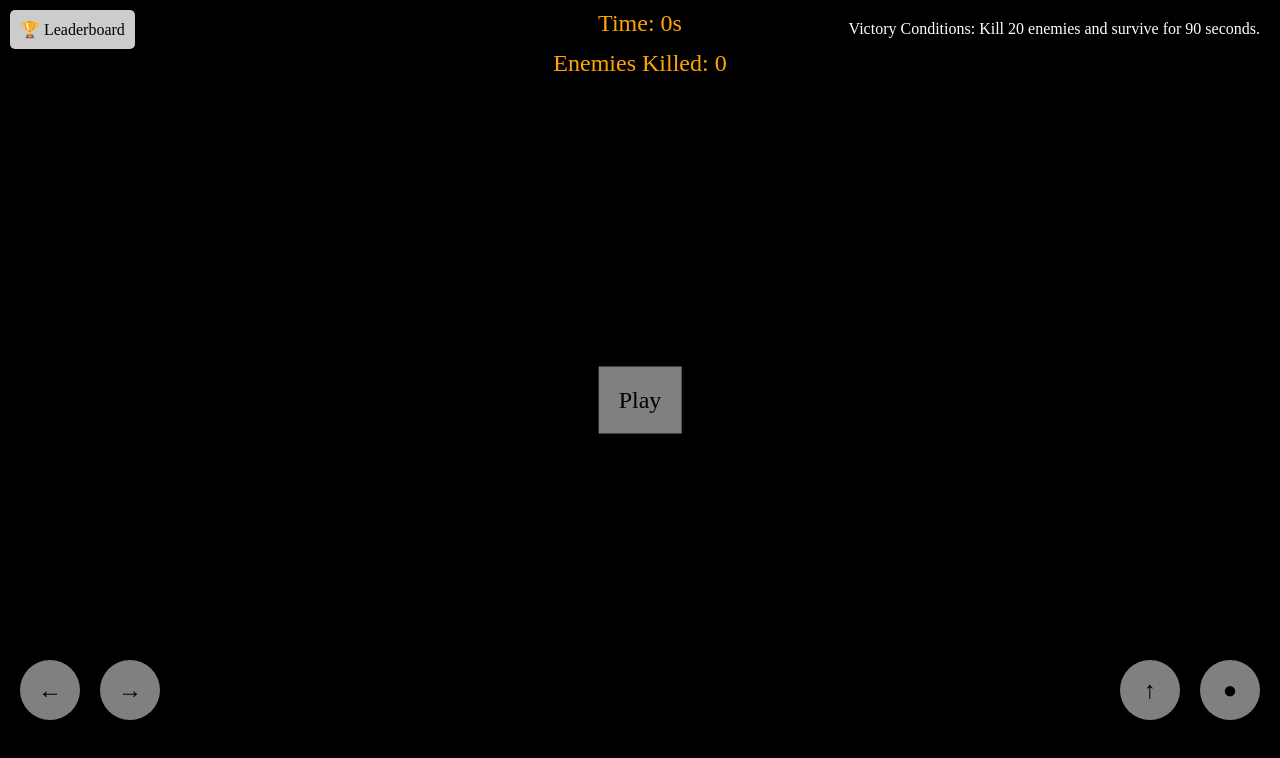
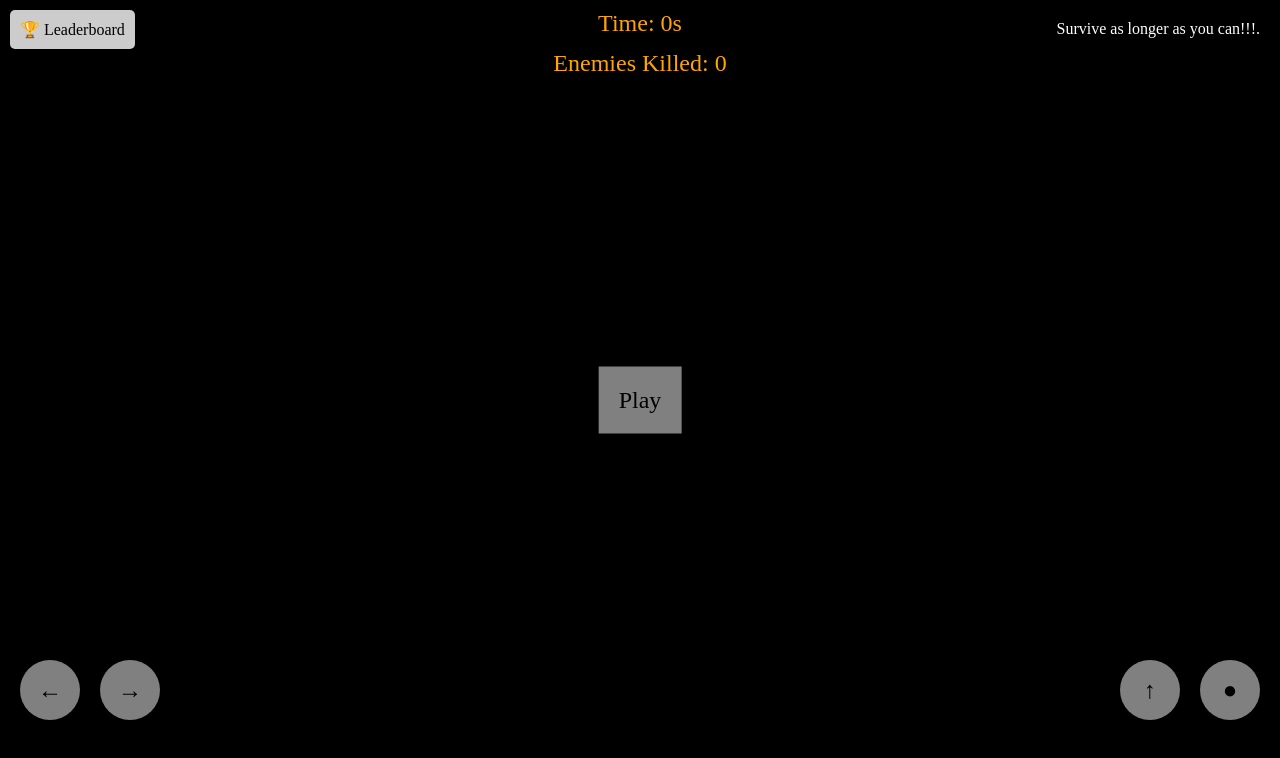
Before and after one commit to Passerby325/real-2d-shooting-game, a plain HTML site: page index.html in a window 1280 px wide. Drawn offline with Linux system fonts and the light colour scheme.

Commit message:
Update index.html(change word)

```diff
--- a/index.html
+++ b/index.html
@@ -217,7 +217,7 @@
 <body>
     <div id="time">Time: 0s</div>
     <div id="killCount">Enemies Killed: 0</div>
-    <div id="winConditions">Victory Conditions: Kill 20 enemies and survive for 90 seconds.</div>
+    <div id="winConditions">Survive as longer as you can!!!.</div>
     <div id="playButton">Play</div>
     <canvas id="gameCanvas"></canvas>
     <div id="leftButton" class="button">←</div>
```
